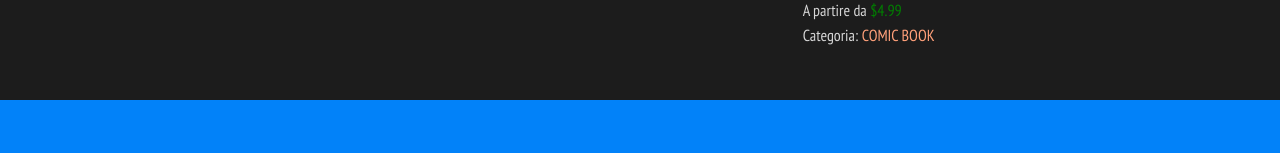
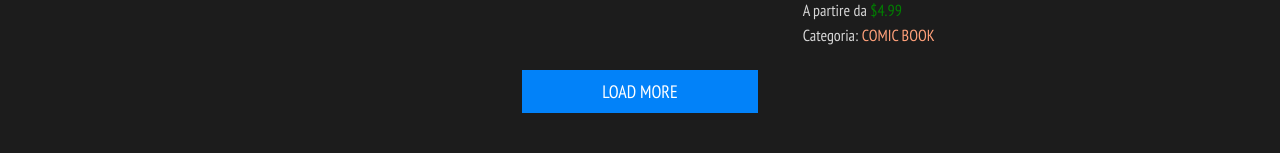
Before and after one commit to matteopoliti/vite-comics, a Vue app: page / in a window 1280 px wide. Shown: the part 1718-1871 px from the top of the page. Built offline with nearby package versions, Linux system fonts and the light colour scheme; grey boxes are pictures that could not be loaded.

Commit message:
Feat(main): add "load more" button

```diff
--- a/src/components/AppMain.vue
+++ b/src/components/AppMain.vue
@@ -133,6 +133,8 @@ export default {
                         :price="item.price" :type="item.type" />
 
 
+                    <button> Load More</button>
+
                 </div>
             </div>
         </div>
@@ -184,8 +186,21 @@ export default {
 
         .comics {
             display: flex;
+            justify-content: center;
             gap: 20px;
             flex-wrap: wrap;
+
+            button {
+
+                color: #fff;
+                background-color: $linkHover;
+                padding: 10px 80px;
+                text-transform: uppercase;
+                font-size: 18px;
+                border: none;
+                outline: none;
+                cursor: pointer;
+            }
         }
     }
 
```
